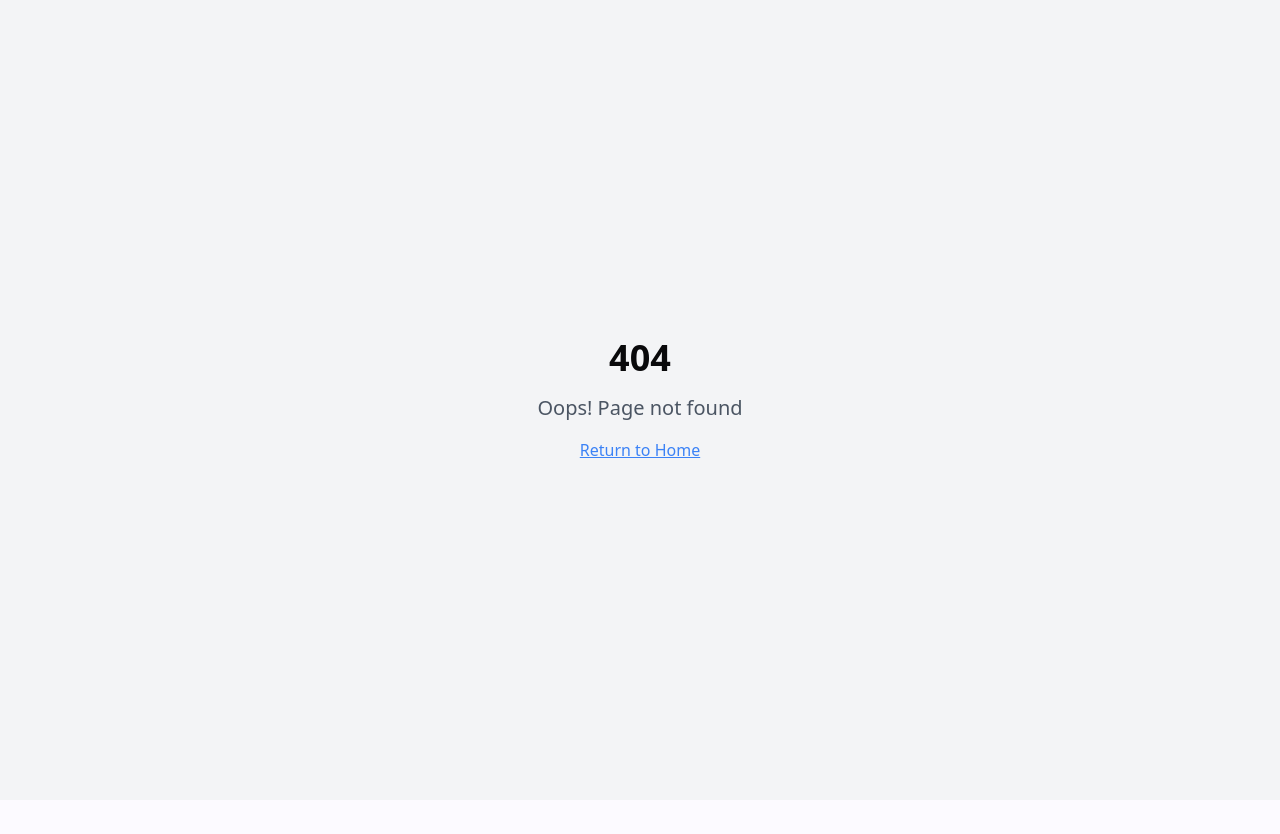
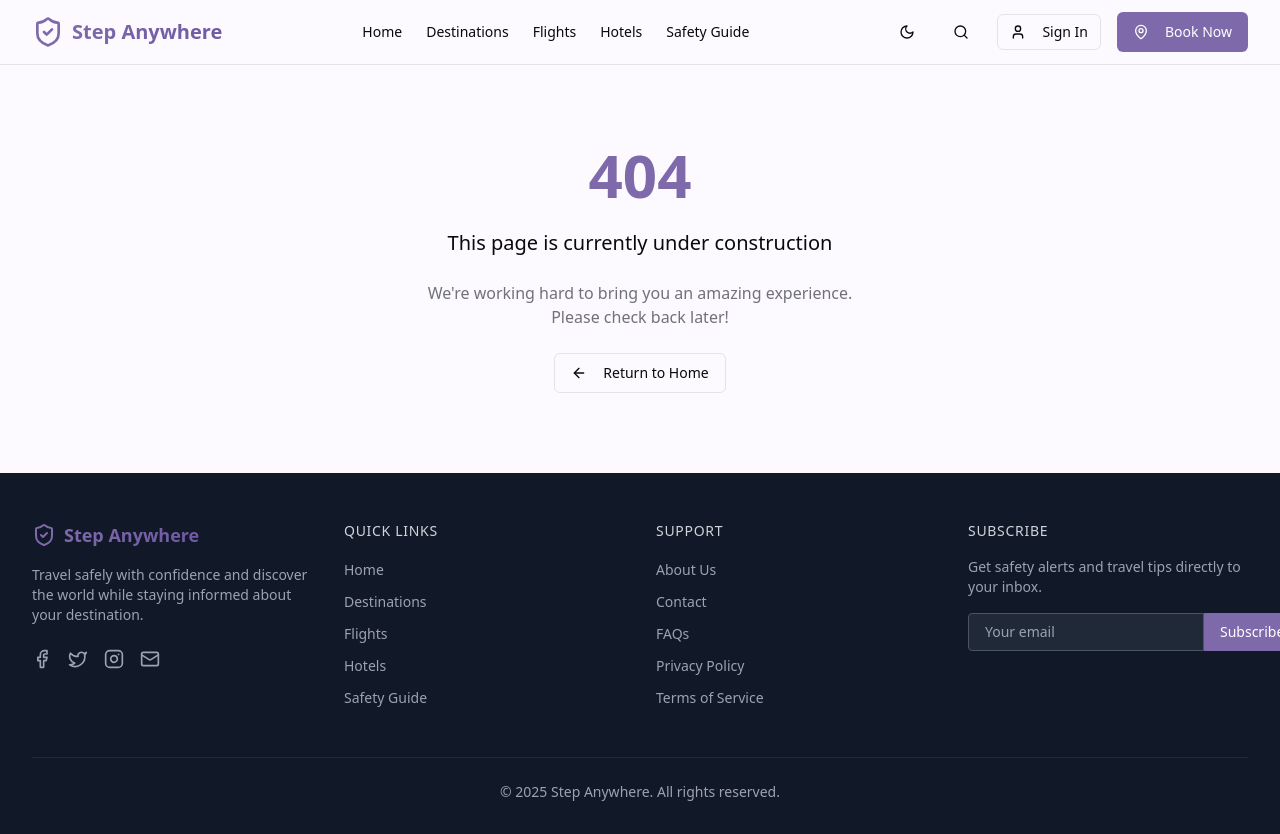
Before and after one commit to vaibhavshekar/step-anywhere-guardian-ai, a React (Vite) app: page /hotels in a window 1280 px wide. Before the commit this address had no page. Before the commit the page ends 800 px from the top, so only its background shows below. Built offline with nearby package versions, Linux system fonts and the light colour scheme.

Commit message:
Enable theme on every page
Ensures consistent dark/light mode across all website pages.

```diff
--- a/src/App.tsx
+++ b/src/App.tsx
@@ -7,6 +7,8 @@ import { BrowserRouter, Routes, Route } from "react-router-dom";
 import { ThemeProvider } from "./components/ThemeProvider";
 import Index from "./pages/Index";
 import NotFound from "./pages/NotFound";
+import Header from "./components/Header";
+import Footer from "./components/Footer";
 
 const queryClient = new QueryClient();
 
@@ -17,6 +19,9 @@ const App = () => (
         <Toaster />
         <Sonner />
         <BrowserRouter>
+          <div className="flex flex-col min-h-screen">
+            <Header />
+            <main className="flex-grow">
               <Routes>
                 <Route path="/" element={<Index />} />
                 <Route path="/destinations" element={<NotFound />} />
@@ -26,6 +31,9 @@ const App = () => (
                 <Route path="/destination/:id" element={<NotFound />} />
                 <Route path="*" element={<NotFound />} />
               </Routes>
+            </main>
+            <Footer />
+          </div>
         </BrowserRouter>
       </TooltipProvider>
     </ThemeProvider>
--- a/src/pages/NotFound.tsx
+++ b/src/pages/NotFound.tsx
@@ -1,5 +1,8 @@
-import { useLocation } from "react-router-dom";
+
+import { useLocation, Link } from "react-router-dom";
 import { useEffect } from "react";
+import { Button } from "@/components/ui/button";
+import { ArrowLeft } from "lucide-react";
 
 const NotFound = () => {
   const location = useLocation();
@@ -12,13 +15,19 @@ const NotFound = () => {
   }, [location.pathname]);
 
   return (
-    <div className="min-h-screen flex items-center justify-center bg-gray-100">
-      <div className="text-center">
-        <h1 className="text-4xl font-bold mb-4">404</h1>
-        <p className="text-xl text-gray-600 mb-4">Oops! Page not found</p>
-        <a href="/" className="text-blue-500 hover:text-blue-700 underline">
-          Return to Home
-        </a>
+    <div className="container flex flex-col items-center justify-center py-20">
+      <div className="text-center space-y-6 max-w-md">
+        <h1 className="text-6xl font-bold text-brand-purple">404</h1>
+        <p className="text-xl text-foreground">This page is currently under construction</p>
+        <p className="text-muted-foreground">
+          We're working hard to bring you an amazing experience. Please check back later!
+        </p>
+        <Button asChild variant="outline" className="mt-6">
+          <Link to="/" className="inline-flex items-center">
+            <ArrowLeft className="mr-2 h-4 w-4" />
+            Return to Home
+          </Link>
+        </Button>
       </div>
     </div>
   );
```
Lines whose indentation alone changed are shown as unchanged.
